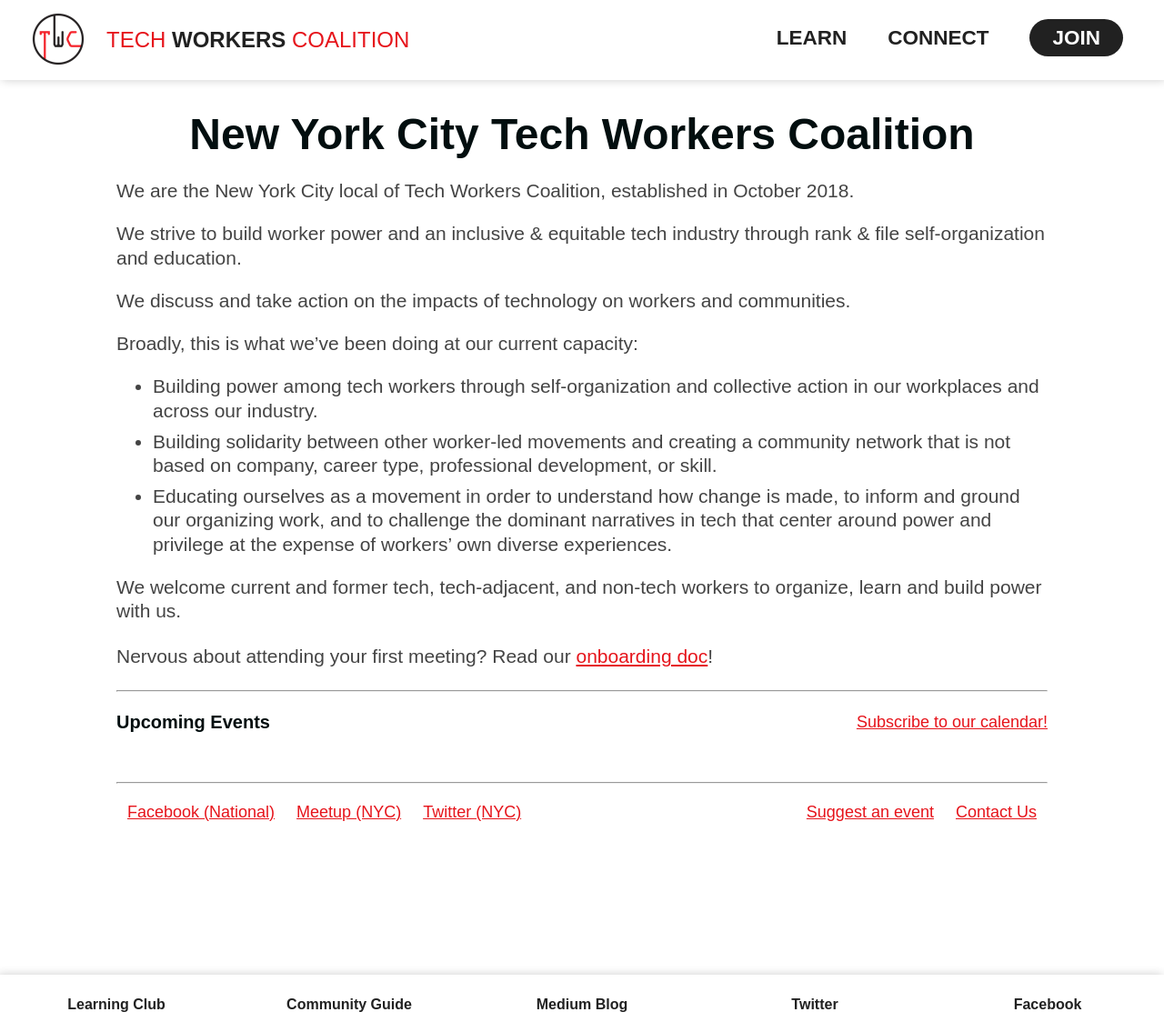
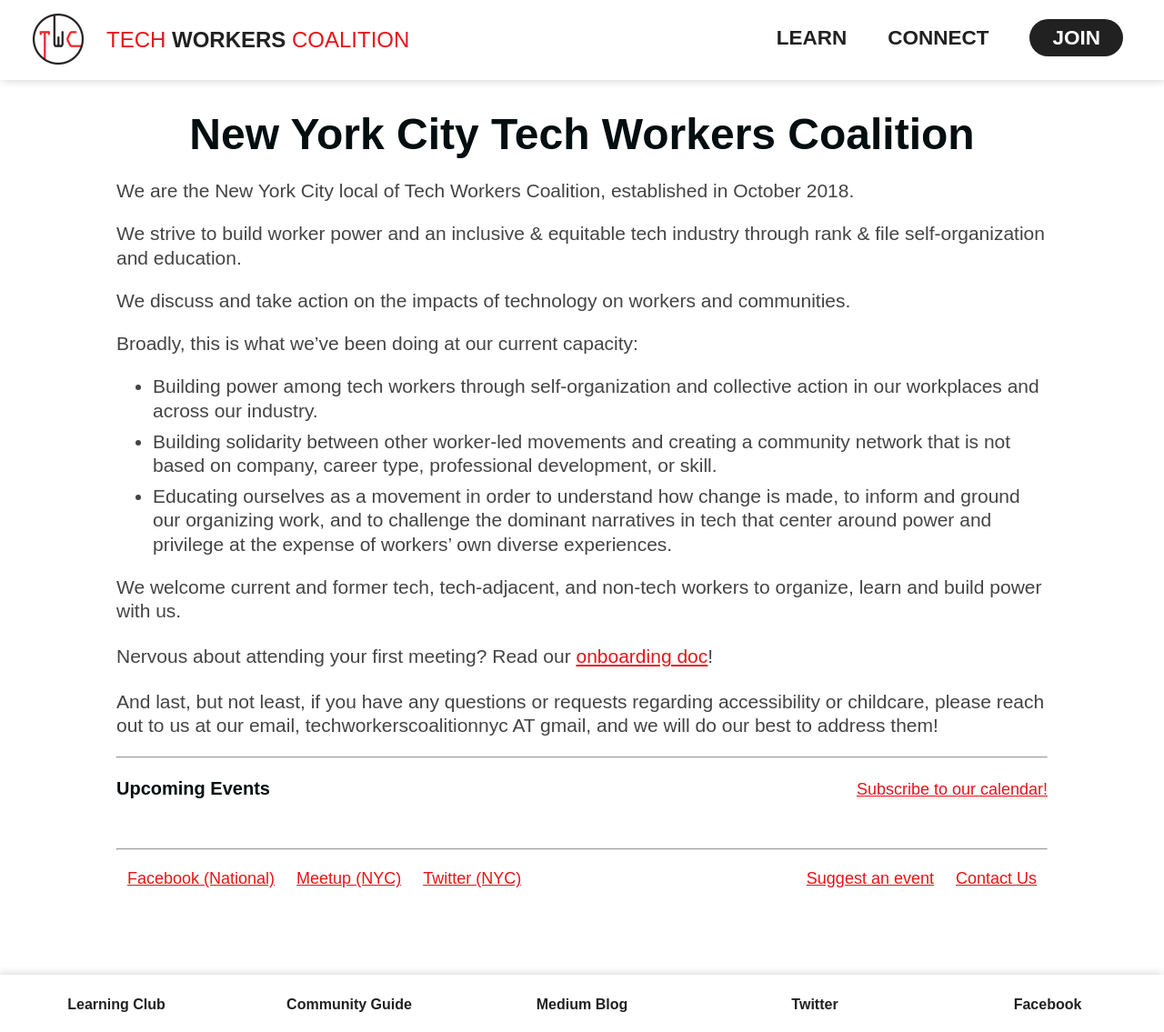
Before and after one commit to techworkersco/twc-site, a Jekyll site: the page built from nyc-home.md, in a window 1280 px wide and 1135 px high. Shown: the whole window at 91% size. Built offline with Jekyll 4.4.1, drawn with Linux system fonts in a browser that asks for light colours; nearby versions of some CDN libraries; some of the changed lines change nothing that is shown.

Commit message:
fix broken calendar + add a11y message

```diff
--- a/nyc-home.md
+++ b/nyc-home.md
@@ -22,6 +22,7 @@
   </ul>
   <p>We welcome current and former tech, tech-adjacent, and non-tech workers to organize, learn and build power with us.</p>
   <p>Nervous about attending your first meeting? Read our <a href="https://docs.google.com/document/d/1jvRbOb6MruP_dpL9G0Gk9LlILhYdNlgVEuCEhiu-UKY/edit">onboarding doc</a>!</p>
+  <p>And last, but not least, if you have any questions or requests regarding accessibility or childcare, please reach out to us at our email, techworkerscoalitionnyc AT gmail, and we will do our best to address them!</p>
 </div>
 
 <hr />
@@ -59,7 +60,7 @@
 
 <script src="https://cdnjs.cloudflare.com/ajax/libs/moment.js/2.24.0/moment.min.js"></script>
 <script>
-  const apikey = 'AIzaSyBOuYD41nxrqEFFqrT_M3TgbYVl14BJuc4';
+  const apikey = 'AIzaSyB9Gj0gvJvkQYaFPlxtsIGj8QkefAp5jgo';
   const calendarUrl = `https://www.googleapis.com/calendar/v3/calendars/techworkerscoalitionnyc@gmail.com/events?key=${apikey}`;
 
   const calendarContainer = document.getElementById('calendarContainer');
@@ -69,8 +70,11 @@
   const showCalendarEvents = json => {
     const items = json.items || [];
     const events = items
-      .filter(event => dateTime2Date(event.start.dateTime) >= dateTime2Date(Date.now()))
-      .sort((a,b) => new Date(a.start.dateTime) - new Date(b.start.dateTime));
+      .filter((ev = {}) => {
+        const dateTime = ev.start ? ev.start.dateTime : "";
+        return dateTime2Date(dateTime) >= dateTime2Date(Date.now())
+      })
+      .sort((a, b) => new Date(a.start.dateTime) - new Date(b.start.dateTime));
 
     for (const event of events) {
       const eventDiv = document.createElement('div');
```
